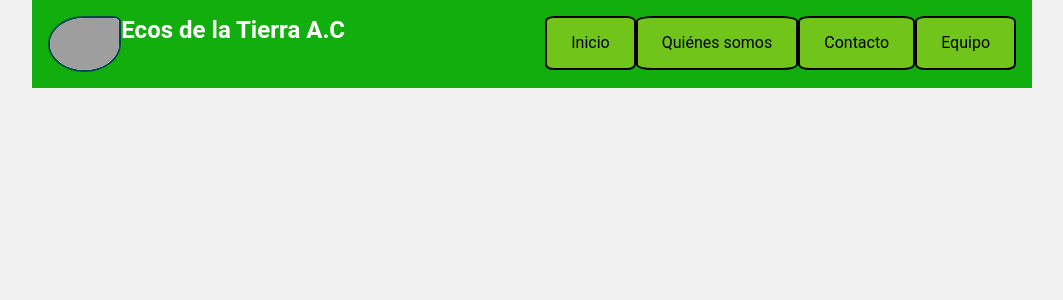
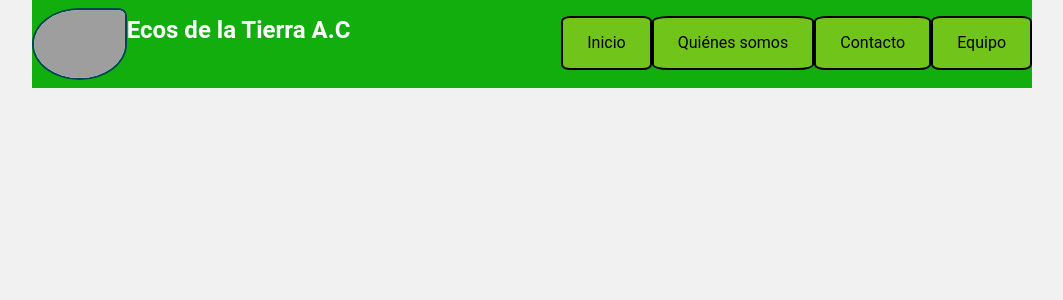
Before and after one commit to CarbajalFdez/EcosAC, a Jekyll site: the page built from index.html, in a window 1280 px wide. Shown: the top 300 px of the page, without its empty margins (108-1171 px from the left). Built offline with Jekyll 4.4.1, drawn with Linux system fonts in a browser that asks for light colours; grey boxes are pictures that could not be loaded.

Commit message:
Add files via upload

```diff
--- a/assets/css/tags.css
+++ b/assets/css/tags.css
@@ -31,7 +31,6 @@ header {
 	background:var(--color6);
 	color:var(--color2);
 	float:left;
-	padding:1em;
 	width:100%;
 }
 
@@ -39,12 +38,14 @@ header div img {
 	background:var(--color2);
 	border:solid 2px var(--color4);
 	border-radius:50% 10% 50% 50%;
-	height:3.5em;
+	height:4.5em;
 	float:left;
+	margin:.5em 0px;
 }
 
 header div span {
 	float:left;
+	margin:1em 0px;
 }
 
 header div span h1 {
@@ -55,6 +56,7 @@ header div span h1 {
 
 header nav {
 	float:right;
+	margin:1em 0px;
 }
 
 header nav ul {
```
